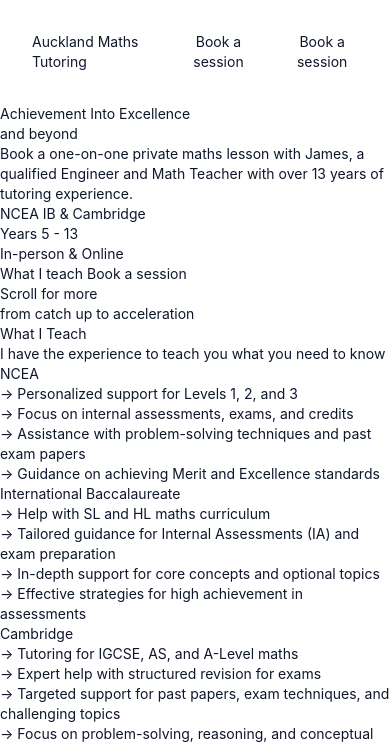
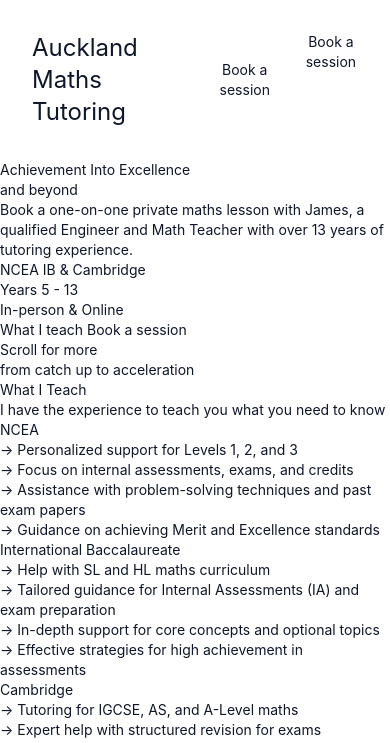
Before and after one commit to globus40000/tailwindcss-260701, a website built with Vite: page index.html in a window 390 px wide. Shown: the top 743 px of the page. Built offline with nearby package versions, Linux system fonts and the light colour scheme.

Commit message:
style(h1): set responsive text size

```diff
--- a/index.html
+++ b/index.html
@@ -18,7 +18,7 @@
 
   <body class="text-slate-900 min-h-screen relative text-sm sm:text-base">
     <header class="flex justify-between gap-8 p-8 max-w-250 mx-auto">
-      <h1>Auckland Maths Tutoring</h1>
+      <h1 class="text-2xl sm:text-3xl md:text-4xl">Auckland Maths Tutoring</h1>
       <button>Book a session</button>
       <div>
         <button>Book a session</button>
```
